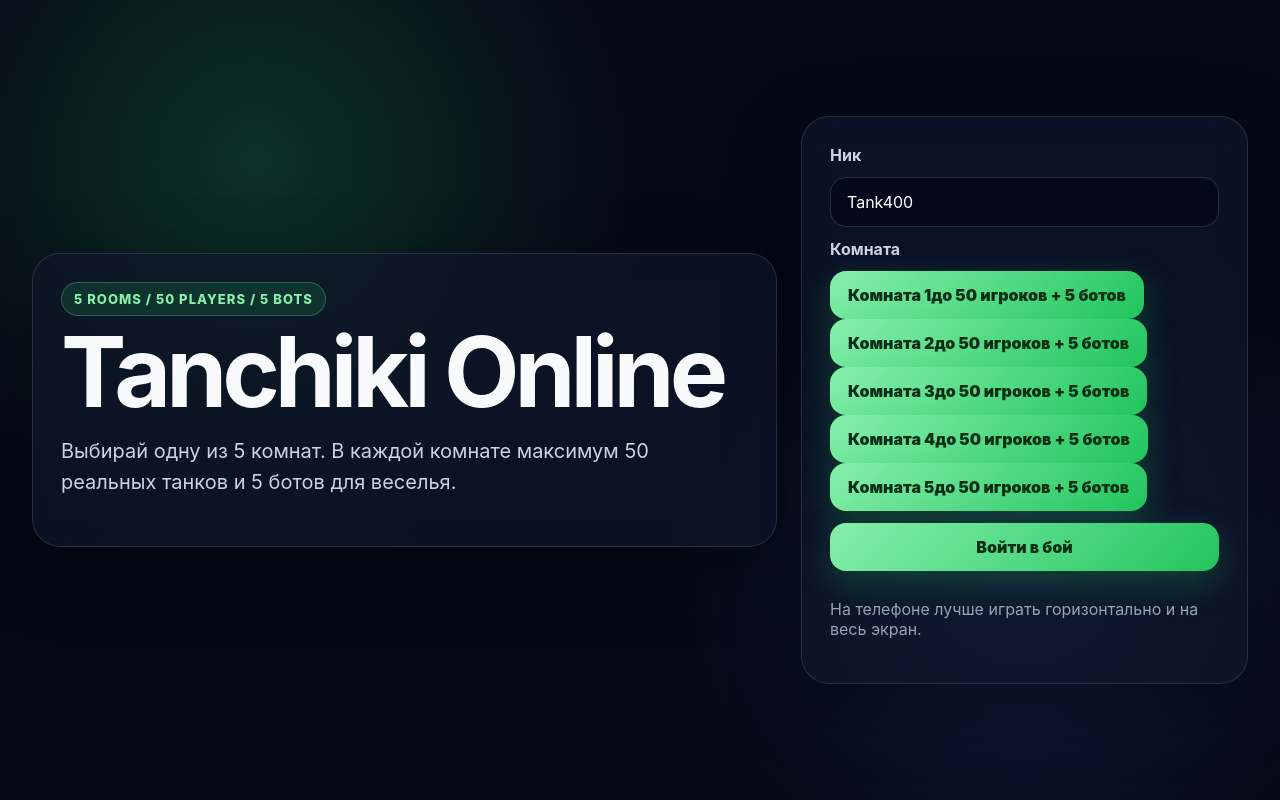
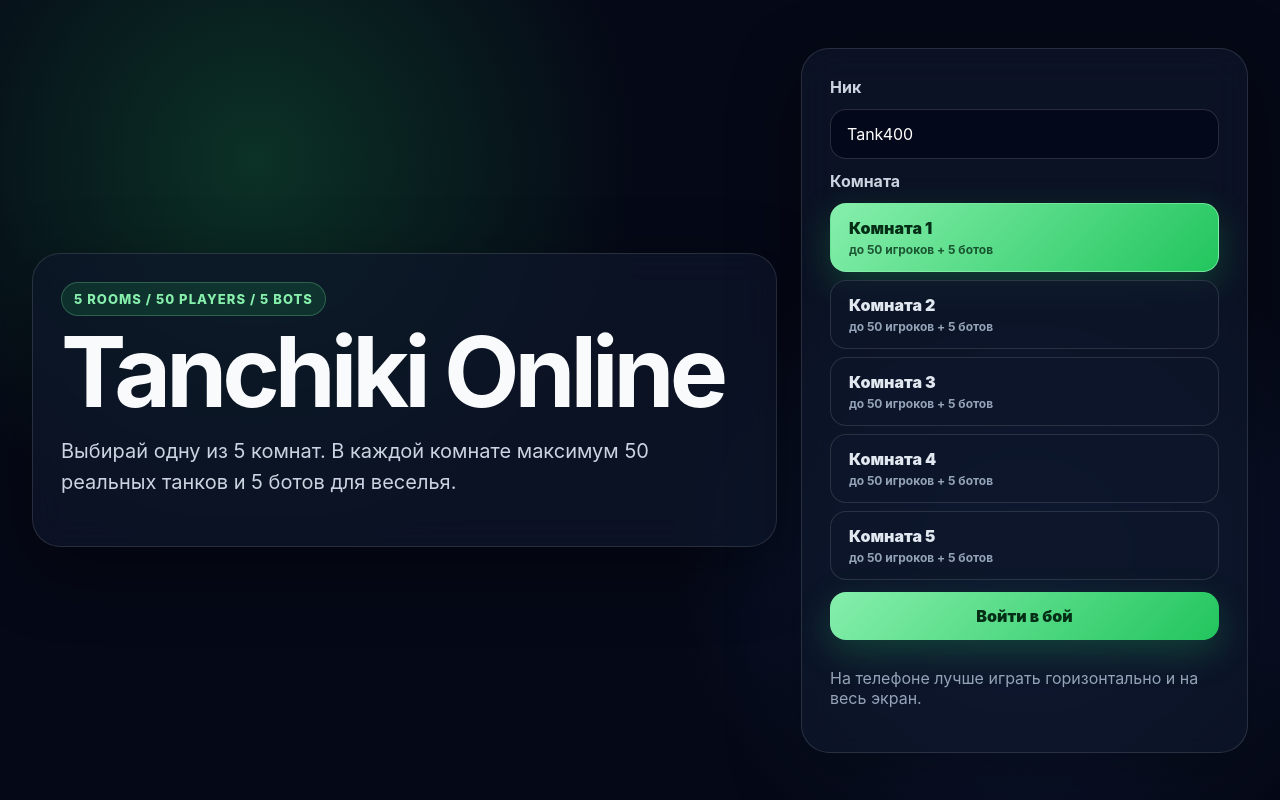
Before and after one commit to 010213pashaleshenko1-blip/Tanchiki, a React (Vite) app: page / in a window 1280 px wide. Built offline with nearby package versions, Linux system fonts and the light colour scheme.

Commit message:
Style five room selector

```diff
--- a/src/styles.css
+++ b/src/styles.css
@@ -14,6 +14,11 @@ input:focus { border-color: rgba(34,197,94,.7); }
 button { border: 0; border-radius: 16px; padding: 14px 18px; color: #052e16; background: linear-gradient(135deg, #86efac, #22c55e); font-weight: 900; cursor: pointer; box-shadow: 0 12px 35px rgba(34,197,94,.25); user-select: none; -webkit-user-select: none; }
 button:hover { filter: brightness(1.06); }
 button.small { padding: 9px 12px; border-radius: 12px; }
+.roomGrid { display: grid; grid-template-columns: 1fr; gap: 8px; }
+.roomButton { text-align: left; color: #e2e8f0; background: rgba(15,23,42,.72); border: 1px solid rgba(255,255,255,.12); box-shadow: none; display: flex; flex-direction: column; gap: 4px; }
+.roomButton span { color: #94a3b8; font-size: 12px; font-weight: 700; }
+.roomButton.active { color: #052e16; background: linear-gradient(135deg, #86efac, #22c55e); border-color: rgba(134,239,172,.7); box-shadow: 0 12px 35px rgba(34,197,94,.25); }
+.roomButton.active span { color: rgba(5,46,22,.78); }
 .muted { color: #94a3b8; }
 .centerCard { max-width: 680px; margin: 12vh auto; padding: 28px; border-radius: 28px; background: rgba(15,23,42,.8); border: 1px solid rgba(255,255,255,.12); }
 .gameShell { position: fixed; inset: 0; width: 100dvw; height: 100dvh; min-height: 100dvh; display: grid; grid-template-rows: auto minmax(0, 1fr); background: #020617; overflow: hidden; touch-action: none; }
```
